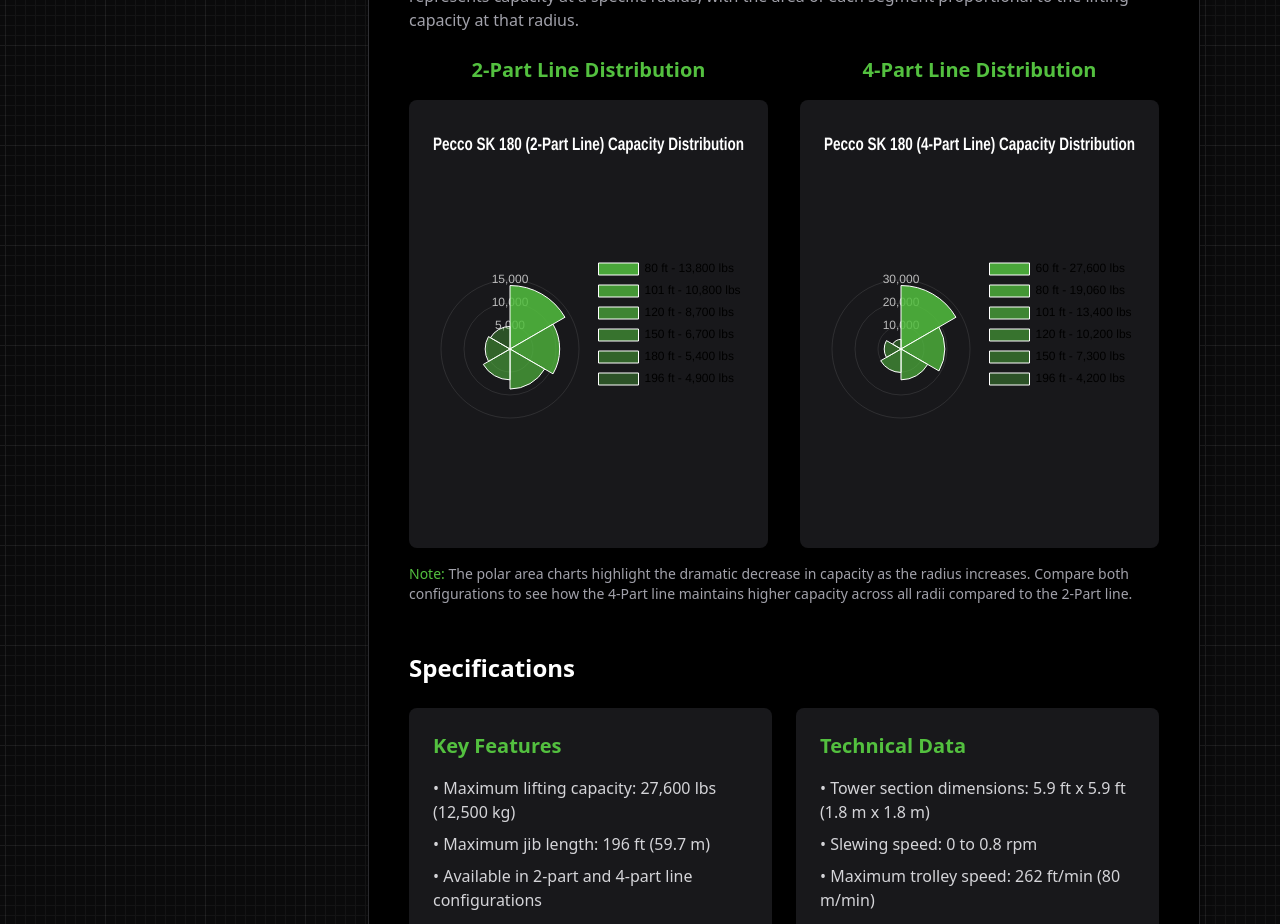
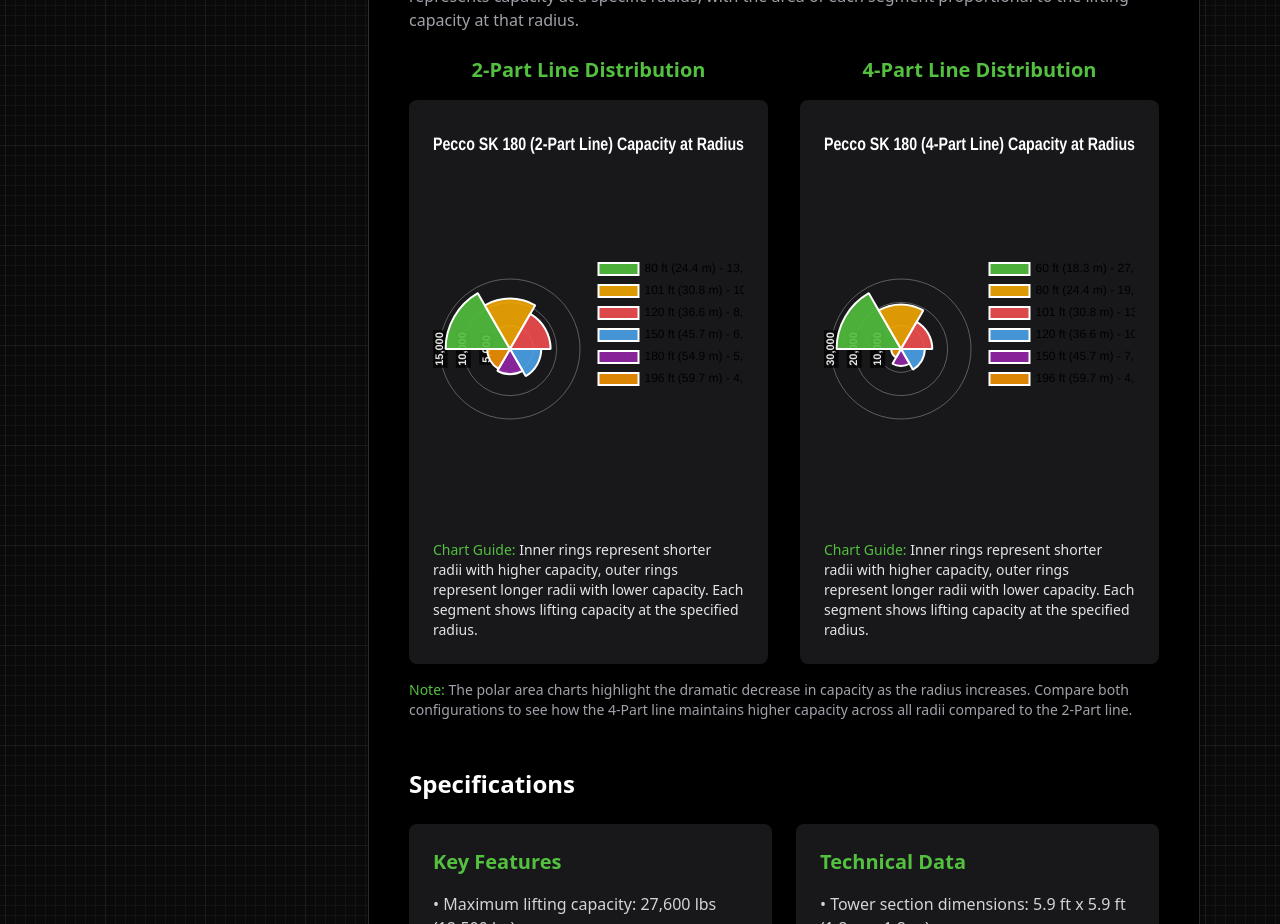
Before and after one commit to ArsCodeAmatoria/lilfoot, a Next.js app: page /pecco-sk-180 in a window 1280 px wide. Shown: the part 2660-3584 px from the top of the page. Built offline with nearby package versions, Linux system fonts and the light colour scheme.

Commit message:
Improve Polar Area charts: organize by radius, enhance contrast, add metric units

```diff
--- a/app/components/LoadCapacityChart.tsx
+++ b/app/components/LoadCapacityChart.tsx
@@ -198,31 +198,39 @@ const PolarAreaCapacityChart: React.FC<LoadCapacityChartProps> = ({ configuratio
   const loadCapacityData = configuration === 'twoPartLine' ? twoPartLineData : fourPartLineData;
 
   // Get a subset of the data points to make the polar chart clearer
+  // Sort the data by radius (ascending) so smaller radii are in the inner circles
   const polarData = configuration === 'twoPartLine'
     ? [
-        { radiusFt: 80, capacityLbs: 13800 },
-        { radiusFt: 101, capacityLbs: 10800 },
-        { radiusFt: 120, capacityLbs: 8700 },
-        { radiusFt: 150, capacityLbs: 6700 },
-        { radiusFt: 180, capacityLbs: 5400 },
-        { radiusFt: 196, capacityLbs: 4900 }
+        { radiusFt: 80, radiusM: 24.4, capacityLbs: 13800, capacityKg: 6250 },
+        { radiusFt: 101, radiusM: 30.8, capacityLbs: 10800, capacityKg: 4900 },
+        { radiusFt: 120, radiusM: 36.6, capacityLbs: 8700, capacityKg: 3950 },
+        { radiusFt: 150, radiusM: 45.7, capacityLbs: 6700, capacityKg: 3040 },
+        { radiusFt: 180, radiusM: 54.9, capacityLbs: 5400, capacityKg: 2450 },
+        { radiusFt: 196, radiusM: 59.7, capacityLbs: 4900, capacityKg: 2220 }
       ]
     : [
-        { radiusFt: 60, capacityLbs: 27600 },
-        { radiusFt: 80, capacityLbs: 19060 },
-        { radiusFt: 101, capacityLbs: 13400 },
-        { radiusFt: 120, capacityLbs: 10200 },
-        { radiusFt: 150, capacityLbs: 7300 },
-        { radiusFt: 196, capacityLbs: 4200 }
+        { radiusFt: 60, radiusM: 18.3, capacityLbs: 27600, capacityKg: 12500 },
+        { radiusFt: 80, radiusM: 24.4, capacityLbs: 19060, capacityKg: 8645 },
+        { radiusFt: 101, radiusM: 30.8, capacityLbs: 13400, capacityKg: 6080 },
+        { radiusFt: 120, radiusM: 36.6, capacityLbs: 10200, capacityKg: 4625 },
+        { radiusFt: 150, radiusM: 45.7, capacityLbs: 7300, capacityKg: 3310 },
+        { radiusFt: 196, radiusM: 59.7, capacityLbs: 4200, capacityKg: 1905 }
       ];
 
-  // Generate colors with progressively lighter shades of green
+  // Generate contrasting colors with better visibility
   const generateBackgroundColors = (count: number) => {
-    const baseColor = [83, 192, 63]; // RGB for #53C03F
-    return Array.from({ length: count }, (_, i) => {
-      const opacity = 0.85 - (i * 0.1);
-      return `rgba(${baseColor[0]}, ${baseColor[1]}, ${baseColor[2]}, ${opacity})`;
-    });
+    // Use a more vibrant, high-contrast color palette
+    const colors = [
+      'rgba(83, 192, 63, 0.9)',   // Bright green (highlight color)
+      'rgba(255, 177, 0, 0.85)',  // Amber
+      'rgba(255, 82, 82, 0.85)',  // Red
+      'rgba(77, 171, 247, 0.85)', // Blue
+      'rgba(156, 39, 176, 0.85)', // Purple
+      'rgba(255, 152, 0, 0.85)'   // Orange
+    ];
+
+    // Return only the colors we need
+    return colors.slice(0, count);
   };
 
   // Chart options
@@ -243,8 +251,9 @@ const PolarAreaCapacityChart: React.FC<LoadCapacityChartProps> = ({ configuratio
             return chart.data.labels?.map((label, i) => {
               const meta = chart.getDatasetMeta(0);
               const style = meta.controller.getStyle(i, false);
+              const dataPoint = polarData[i];
               return {
-                text: `${label} ft - ${datasets[0].data[i]?.toLocaleString()} lbs`,
+                text: `${dataPoint.radiusFt} ft (${dataPoint.radiusM} m) - ${dataPoint.capacityLbs.toLocaleString()} lbs`,
                 fillStyle: style.backgroundColor,
                 strokeStyle: style.borderColor,
                 lineWidth: style.borderWidth,
@@ -257,7 +266,7 @@ const PolarAreaCapacityChart: React.FC<LoadCapacityChartProps> = ({ configuratio
       },
       title: {
         display: true,
-        text: `Pecco SK 180 (${configuration === 'twoPartLine' ? '2-Part' : '4-Part'} Line) Capacity Distribution`,
+        text: `Pecco SK 180 (${configuration === 'twoPartLine' ? '2-Part' : '4-Part'} Line) Capacity at Radius`,
         color: '#FFFFFF',
         font: {
           size: 18,
@@ -271,11 +280,15 @@ const PolarAreaCapacityChart: React.FC<LoadCapacityChartProps> = ({ configuratio
       tooltip: {
         callbacks: {
           label: (context) => {
-            const value = context.raw as number;
-            return `Capacity: ${value.toLocaleString()} lbs (${Math.round(value / 2.205).toLocaleString()} kg)`;
+            const index = context.dataIndex;
+            const dataPoint = polarData[index];
+            return [
+              `Radius: ${dataPoint.radiusFt} ft (${dataPoint.radiusM} m)`,
+              `Capacity: ${dataPoint.capacityLbs.toLocaleString()} lbs (${dataPoint.capacityKg.toLocaleString()} kg)`
+            ];
           },
           title: (context) => {
-            return `Radius: ${context[0].label} ft`;
+            return `Zone ${context[0].dataIndex + 1}`;
           }
         }
       }
@@ -283,35 +296,43 @@ const PolarAreaCapacityChart: React.FC<LoadCapacityChartProps> = ({ configuratio
     scales: {
       r: {
         grid: {
-          color: 'rgba(255, 255, 255, 0.1)'
+          color: 'rgba(255, 255, 255, 0.3)'  // Brighter grid lines
         },
         ticks: {
-          color: 'rgba(255, 255, 255, 0.7)',
-          backdropColor: 'transparent'
+          color: 'rgba(255, 255, 255, 0.9)', // Brighter tick labels
+          backdropColor: 'rgba(0, 0, 0, 0.7)', // Dark backdrop for better contrast
+          font: {
+            size: 11,
+            weight: 'bold'
+          }
         },
         angleLines: {
-          color: 'rgba(255, 255, 255, 0.2)'
+          color: 'rgba(255, 255, 255, 0.4)'  // Brighter angle lines
         },
         pointLabels: {
           color: '#FFFFFF',
           font: {
-            size: 10
+            size: 12,
+            weight: 'bold'
           }
-        }
+        },
+        startAngle: -90, // Start at top
       }
     }
   };
 
   // Chart data
   const data = {
-    labels: polarData.map(item => item.radiusFt.toString()),
+    // Label by radius for each segment
+    labels: polarData.map(item => `${item.radiusFt} ft`),
     datasets: [
       {
-        label: 'Capacity (lbs)',
+        label: 'Capacity by Radius',
+        // Use actual capacity values
         data: polarData.map(item => item.capacityLbs),
         backgroundColor: generateBackgroundColors(polarData.length),
         borderColor: '#FFFFFF',
-        borderWidth: 1
+        borderWidth: 2
       }
     ]
   };
@@ -321,6 +342,10 @@ const PolarAreaCapacityChart: React.FC<LoadCapacityChartProps> = ({ configuratio
       <div className="h-[400px] w-full">
         <PolarArea options={options} data={data} />
       </div>
+      <div className="mt-4 text-sm text-gray-200">
+        <span className="text-highlight font-medium">Chart Guide:</span> Inner rings represent shorter radii with higher capacity,
+        outer rings represent longer radii with lower capacity. Each segment shows lifting capacity at the specified radius.
+      </div>
     </div>
   );
 };
```
